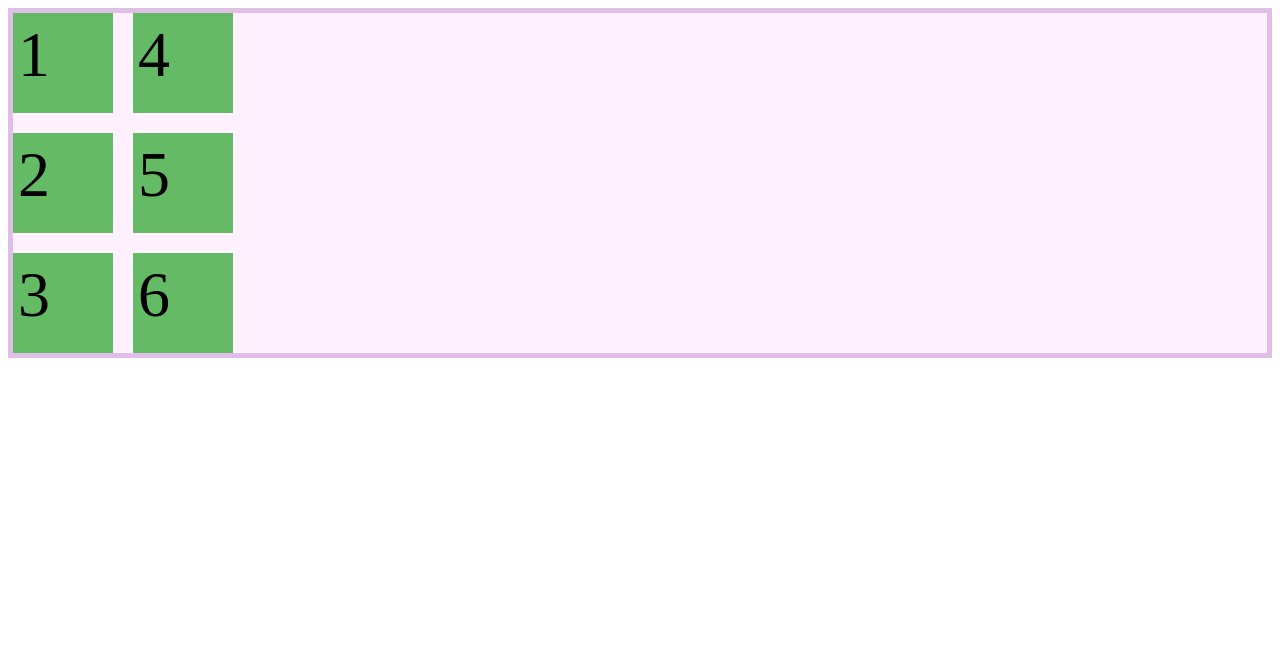
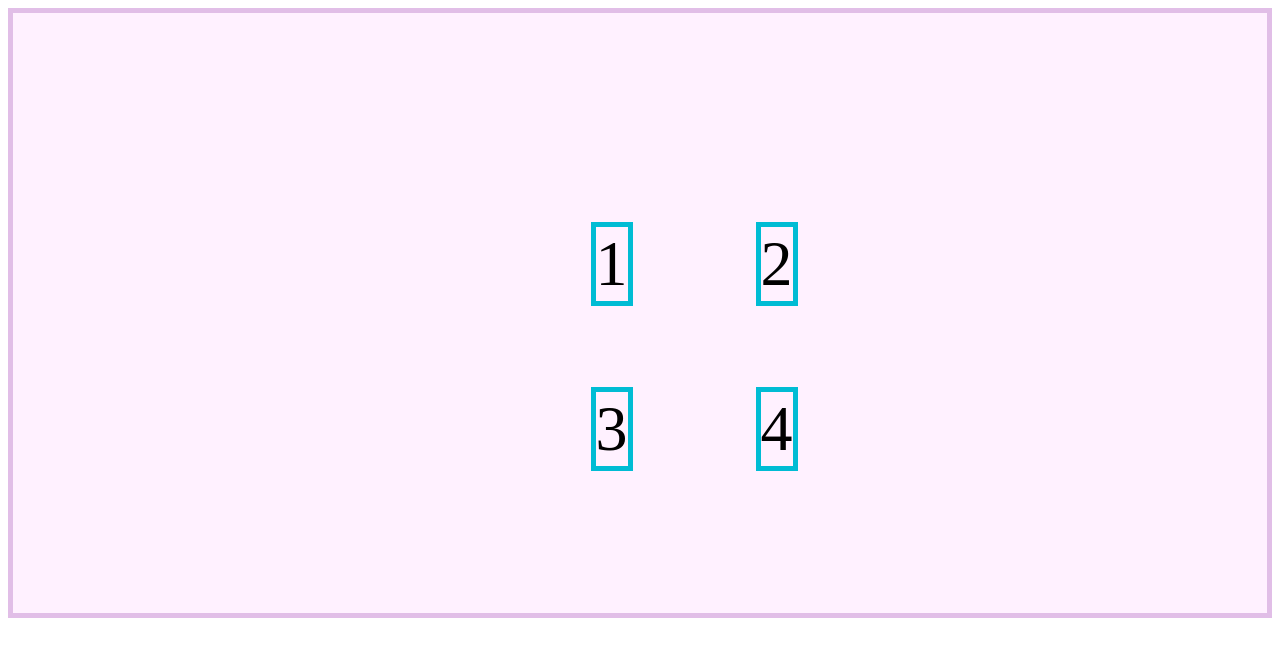
Before and after one commit to chrisjv87/curso-Basico-CSS-Grid, a plain HTML site: page index.html in a window 1280 px wide. Drawn offline with Linux system fonts and the light colour scheme.

Commit message:
Propiedades de alineacion: justify/align/place - content/item/self

```diff
--- a/index.html
+++ b/index.html
@@ -4,8 +4,7 @@
     <meta charset="UTF-8">
     <meta name="viewport" content="width=device-width, initial-scale=1.0">
     <title>Curso de CSS Grid Basico</title>
-    <!-- <link rel="stylesheet" href="./style.css"> -->
-    <link rel="stylesheet" href="./reto.css">
+    <link rel="stylesheet" href="./reto1.css">
 </head>
 <body>
     <div class="contenedor">
@@ -13,8 +12,6 @@
         <div class="item">2</div>
         <div class="item">3</div>
         <div class="item">4</div>
-        <div class="item">5</div>
-        <div class="item">6</div>
     </div>
 </body>
 </html>
--- a/reto.css
+++ b/reto.css
@@ -6,6 +6,7 @@
     grid-template-rows: 100px 100px 100px;
     grid-auto-flow: column;
     gap: 20px;
+    place-content: center;
 }
 
 .item {
--- /dev/null
+++ b/reto1.css
@@ -0,0 +1,28 @@
+/* Crear un grid de 2x2 donde los items se ubiquen en la esquina inferior derecha del contenedor. el contenedor debe de estar centrado. */
+
+/*
+content - contenido del elemento;
+item - elementos;
+self - un solo elemento
+
+justify-content/item/self: star/center/end = alineacion horizontal/filas
+align-content/item/self: star/center/end = alineacion vertical/columnas
+place-content/item/self: star/center/end = alineacion en ambos sentidos
+*/
+
+.contenedor {
+    border: 5px solid #e1bee7;
+    background-color: #fff1ff;
+    display: grid;
+    gap: 15px;
+    grid-template-columns: 150px 150px;
+    grid-auto-rows: 150px;
+    height: 600px;
+    place-content: center;
+    place-items: end;
+}
+
+.item {
+    border: 5px solid #00bcd4;
+    font-size: 4rem;
+}
--- a/style.css
+++ /dev/null
@@ -1,16 +0,0 @@
-.contenedor {
-    border: 5px solid #e1bee7;
-    background-color: #fff1ff;
-    display: grid; /* Asignarle al elemento una grilla */
-    grid-template-rows: 100px 200px; /* grid-template asignar tamaño de grilla a cada rows*/
-    grid-auto-columns: 100px; /* Asignarle tamaño a todas las grillas en column */
-    grid-auto-flow: column; /* Asignarle el orde de llenar la grilla, si en filas o columnas */
-    row-gap: 30px;  /* row-gap genera espacio entre cada grilla */
-    column-gap: 30px; /* column-gap genera espacio entre cada grilla */
-    gap: 50px; /* gap genera espacio entre cada grilla tanto en columns como en rows*/
-}
-
-.item {
-    border: 5px solid #00bcd4;
-    font-size: 4rem;
-}
```
